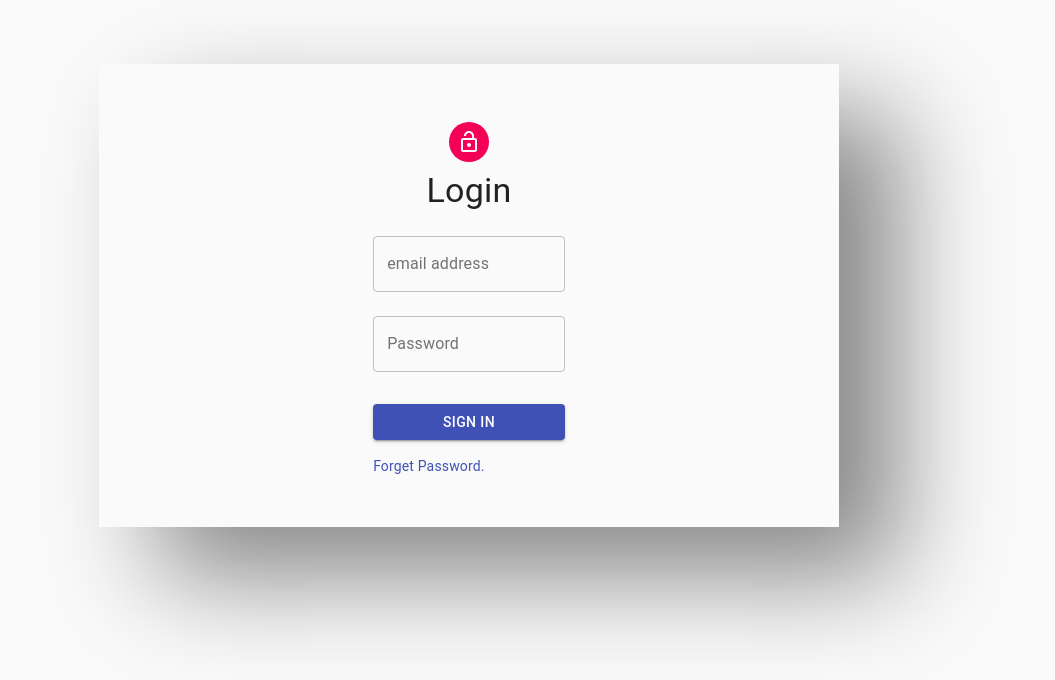
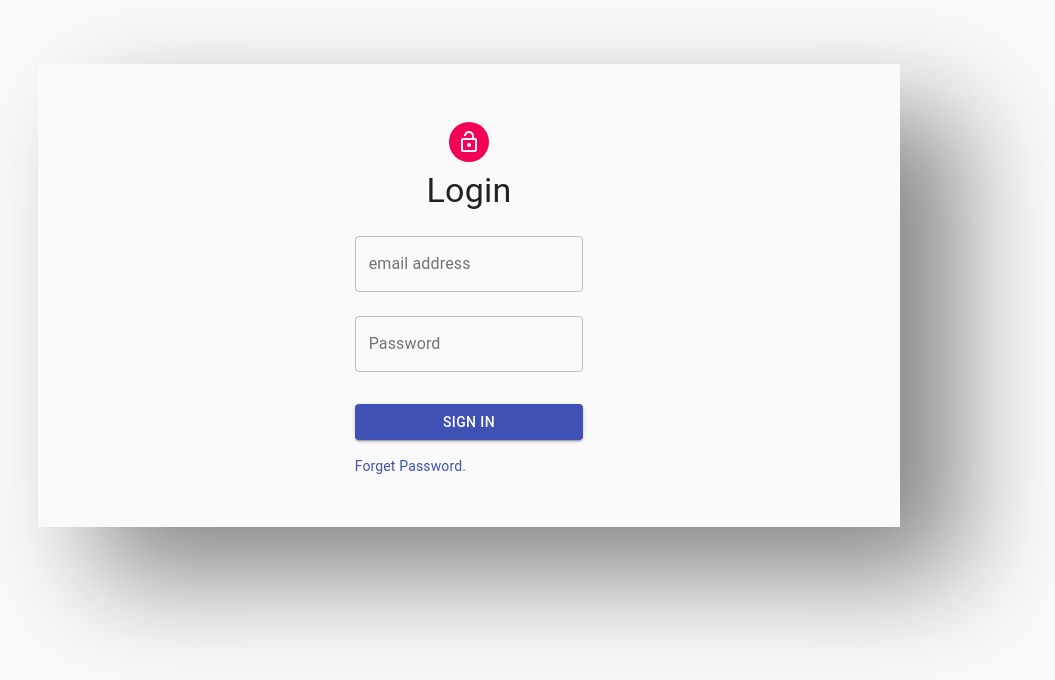
Before and after one commit to davincit/CRM-Ticket, a React (Create React App) app: page / in a window 1280 px wide. Shown: the top 680 px of the page, without its empty margins (171-1226 px from the left). Built offline with nearby package versions, Linux system fonts and the light colour scheme.

Commit message:
login width modified

```diff
--- a/src/components/Login.js
+++ b/src/components/Login.js
@@ -20,7 +20,7 @@ const useStyle = makeStyles((theme) => ({
     flexDirection: "column",
     alignItems: "center",
     boxShadow: "59px 49px 99px 1px #888",
-    maxWidth:'60%',
+    maxWidth:'70%',
     margin:"auto",
     Height: "60%",
     padding:"50px"
```
